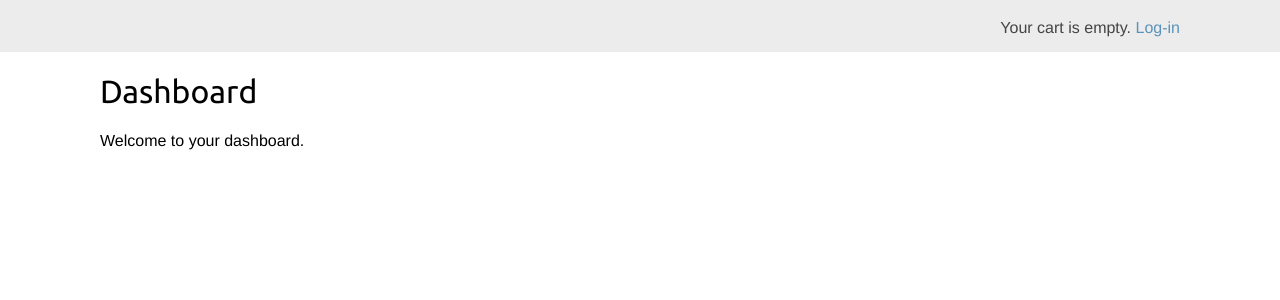
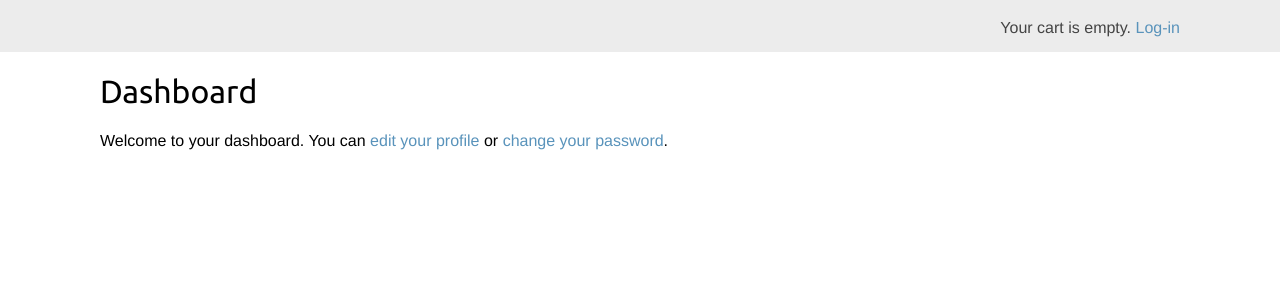
Before and after one commit to uralsth/myshop, a Django app: page /dashboard/ in a window 1280 px wide. Shown: the part 46-346 px from the top of the page. Run offline with Django 3.2, Linux system fonts and the light colour scheme; parts of the project's set-up code (start-up, migrations or seed data) failed here and were passed over.

Commit message:
added option to edit profile and change password

```diff
--- a/shop/templates/shop/dashboard.html
+++ b/shop/templates/shop/dashboard.html
@@ -4,5 +4,5 @@
 
 {% block content %}
 <h1>Dashboard</h1>
-<p>Welcome to your dashboard.</p>
+<p>Welcome to your dashboard. You can <a href="{% url "edit" %}">edit your profile</a> or <a href="{% url "password_change" %}">change your password</a>.</p>
 {% endblock %}
```
